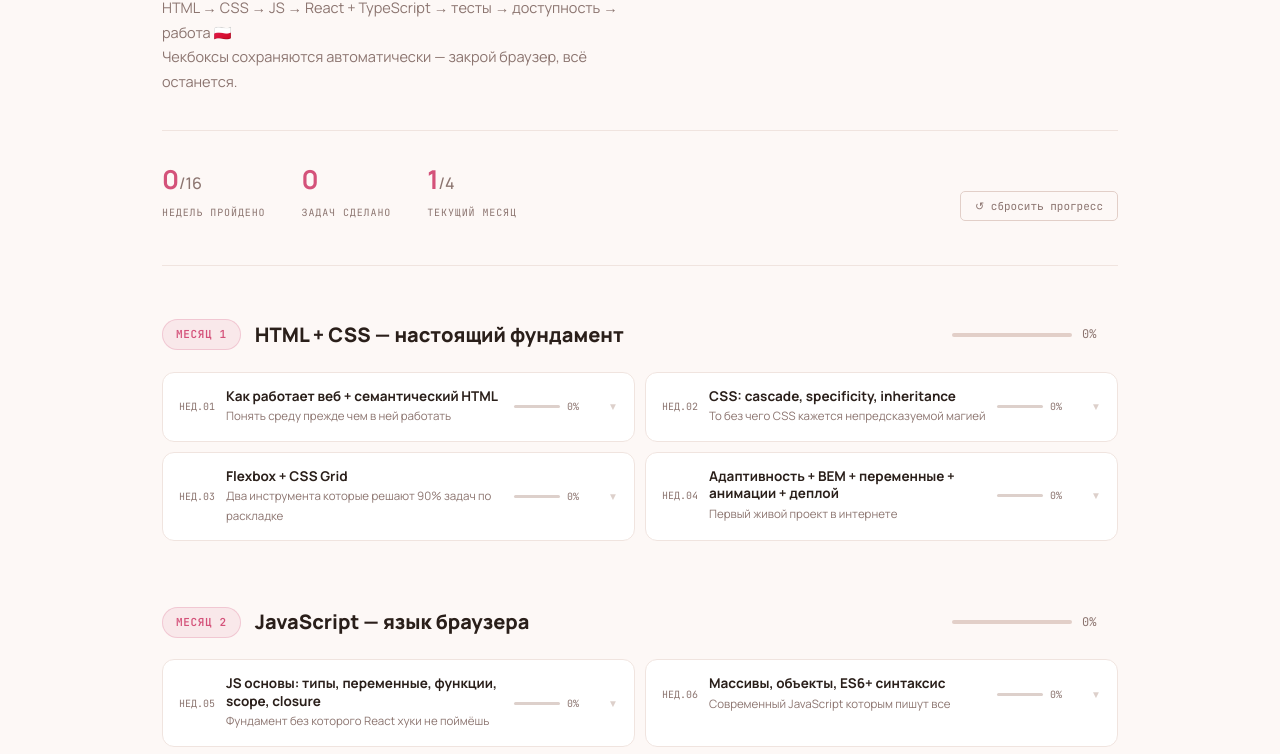
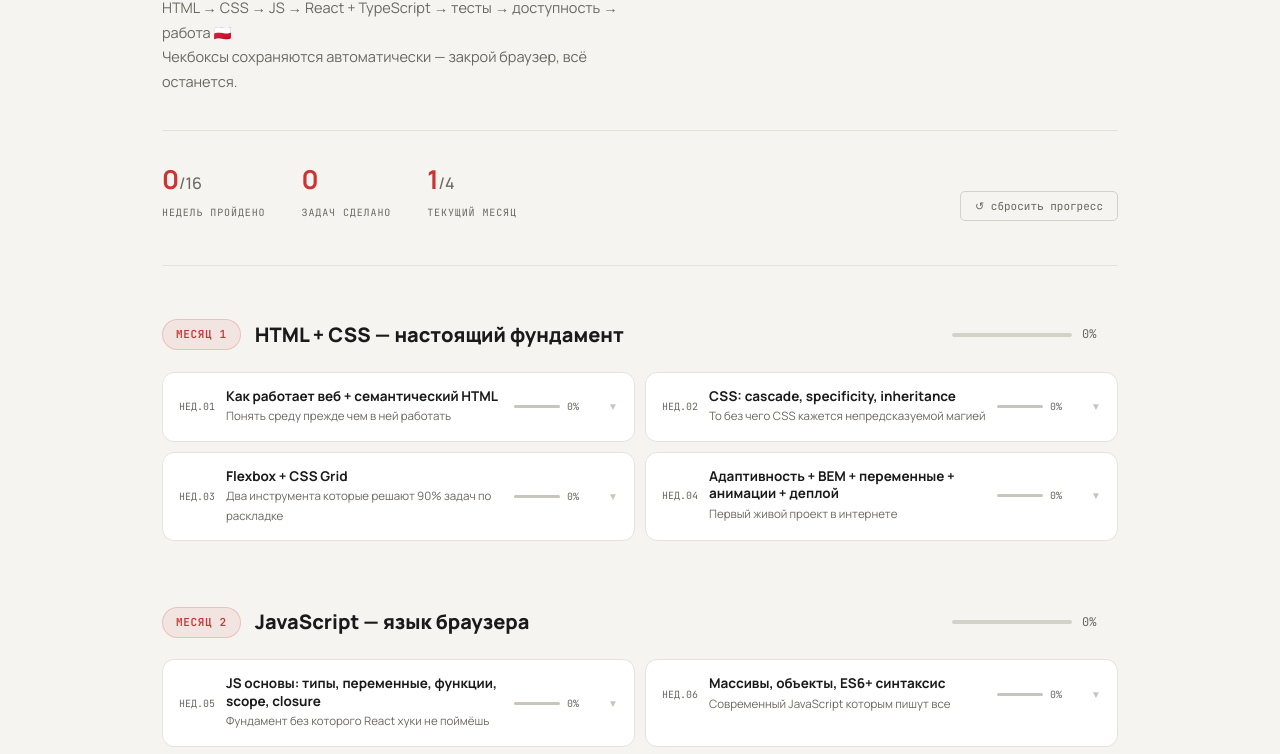
Before and after one commit to iviktorry/roadmap, a plain HTML site: page index.html in a window 1280 px wide. Shown: the part 290-1044 px from the top of the page. Drawn offline with Linux system fonts and the light colour scheme.

Commit message:
new color theme less pink

```diff
--- a/index.html
+++ b/index.html
@@ -7,50 +7,48 @@
   <link rel="preconnect" href="https://fonts.googleapis.com">
   <link href="https://fonts.googleapis.com/css2?family=Manrope:wght@400;500;600;700;800&family=JetBrains+Mono:wght@400;500;600&display=swap" rel="stylesheet">
   <style>
-    /* ── LIGHT THEME (default) ── */
+    /* LIGHT — тёплый кремовый, пыльный красный, стальной синий */
     [data-theme="light"] {
-      --bg:         #fdf8f6;
-      --bg2:        #faf4f1;
+      --bg:         #f5f4f0;
+      --bg2:        #f0ede8;
       --surface:    #ffffff;
-      --surface2:   #fdf6f3;
-      --border:     #f0e4df;
-      --border2:    #e2cfc8;
-      --accent:     #d4527a;
-      --accent-s:   #c2436b;
-      --accent-dim: rgba(212,82,122,.09);
-      --accent-glow:rgba(212,82,122,.22);
-      --accent2:    #b07cc6;
-      --sky:        #5b8dd9;
-       --green:      #e49c9c;/* here  */
-      --text:       #2a1f1a;
-      --muted:      #8c7570;
-      --dim:        #ddd0cb;
-      --tag-bg:     #f5ede9;
-      --done-border:#e49c9c;/* here  */
-      --mono-color: #9b4d6e;
+      --surface2:   #f9f8f5;
+      --border:     #e4e2da;
+      --border2:    #d4d1c8;
+      --accent:     #cc3333;
+      --accent-s:   #b02a2a;
+      --accent-dim: rgba(204,51,51,.08);
+      --accent-glow:rgba(204,51,51,.2);
+      --accent2:    #1a6fa8;
+      --sky:        #1a6fa8;
+      --text:       #1a1a1a;
+      --muted:      #6b6860;
+      --dim:        #c8c5bc;
+      --tag-bg:     #ede9e0;
+      --done-border:#cc3333;
+      --mono-color: #cc3333;
     }
 
-    /* ── DARK THEME ── */
+    /* DARK — глубокий нейтральный, те же пыльные оттенки */
     [data-theme="dark"] {
-      --bg:         #1a1020;
-      --bg2:        #1f1428;
-      --surface:    #241830;
-      --surface2:   #2c1e3a;
-      --border:     #3a2848;
-      --border2:    #4d3660;
-      --accent:     #f07bab;
-      --accent-s:   #e06090;
-      --accent-dim: rgba(240,123,171,.1);
-      --accent-glow:rgba(240,123,171,.25);
-      --accent2:    #c49de0;
-      --sky:        #7eb5f5;
-      --green:      #cba5c7;
-      --text:       #f0e8f5;
-      --muted:      #9980aa;
-      --dim:        #4a3560;
-      --tag-bg:     #2e1e3c;
-      --done-border:#cba5c7;
-      --mono-color: #f07bab;
+      --bg:         #141414;
+      --bg2:        #1a1a1a;
+      --surface:    #1e1e1e;
+      --surface2:   #252525;
+      --border:     #2e2e2e;
+      --border2:    #3a3a3a;
+      --accent:     #c94040;
+      --accent-s:   #b03030;
+      --accent-dim: rgba(201,64,64,.1);
+      --accent-glow:rgba(201,64,64,.22);
+      --accent2:    #4a8fc2;
+      --sky:        #4a8fc2;
+      --text:       #e8e6e1;
+      --muted:      #7a7670;
+      --dim:        #3a3a3a;
+      --tag-bg:     #252525;
+      --done-border:#c94040;
+      --mono-color: #c94040;
     }
 
     * { margin: 0; padding: 0; box-sizing: border-box; }
@@ -210,7 +208,7 @@
     }
     .week-card:hover { border-color: var(--border2); box-shadow: 0 2px 10px rgba(0,0,0,.06); }
     .week-card.complete { border-color: var(--done-border); }
-    .week-card.complete .wk-num { color: var(--green); }
+    .week-card.complete .wk-num { color: var(--accent); }
 
     .week-header {
       display: flex; align-items: center; gap: 11px; padding: 15px 16px;
```
